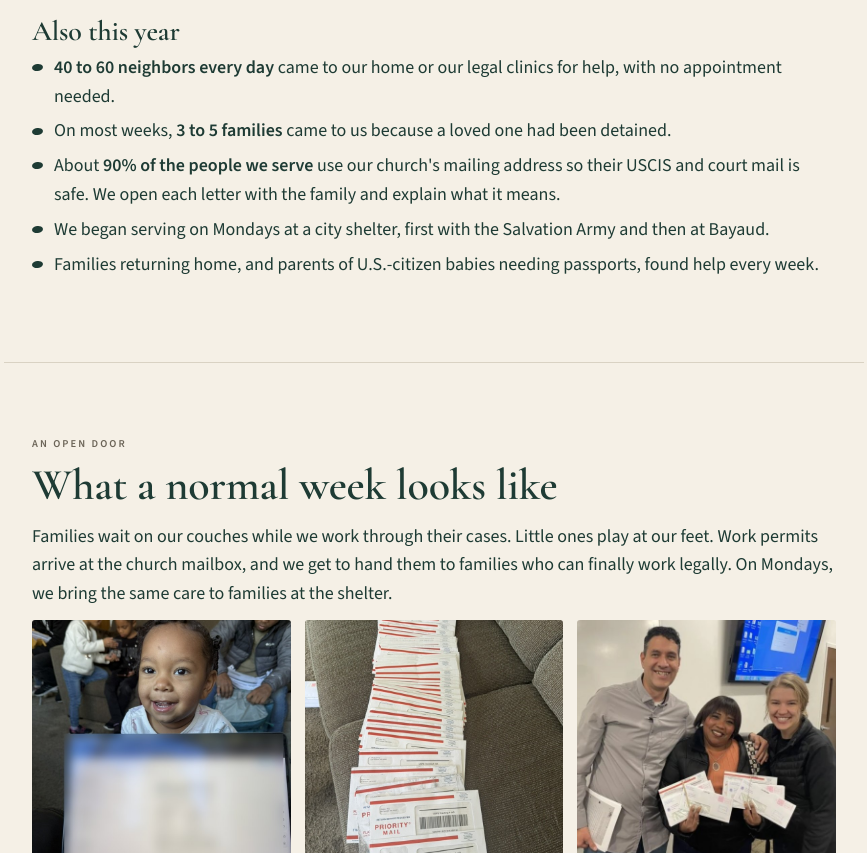
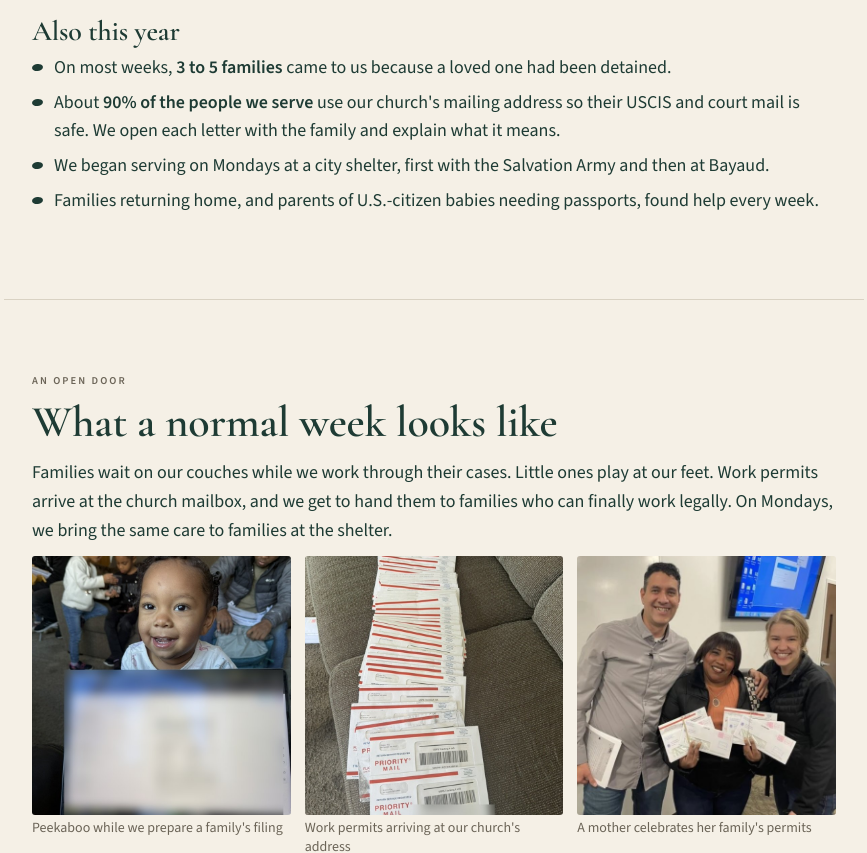
Before and after one commit to CoramdeoPenaDenver/rooted-with-roofs, a plain HTML site: page index.html in a window 1280 px wide. Shown: the part 7609-8462 px from the top of the page, without its empty margins (206-1073 px from the left). Drawn offline with nearby package versions, Linux system fonts and the light colour scheme.

Commit message:
Remove duplicate daily-visitors bullet

```diff
--- a/index.html
+++ b/index.html
@@ -287,7 +287,6 @@
   </table>
   <h3>Also this year</h3>
   <ul class="stones">
-    <li><strong>40 to 60 neighbors every day</strong> came to our home or our legal clinics for help, with no appointment needed.</li>
     <li>On most weeks, <strong>3 to 5 families</strong> came to us because a loved one had been detained.</li>
     <li>About <strong>90% of the people we serve</strong> use our church's mailing address so their USCIS and court mail is safe. We open each letter with the family and explain what it means.</li>
     <li>We began serving on Mondays at a city shelter, first with the Salvation Army and then at Bayaud.</li>
```
